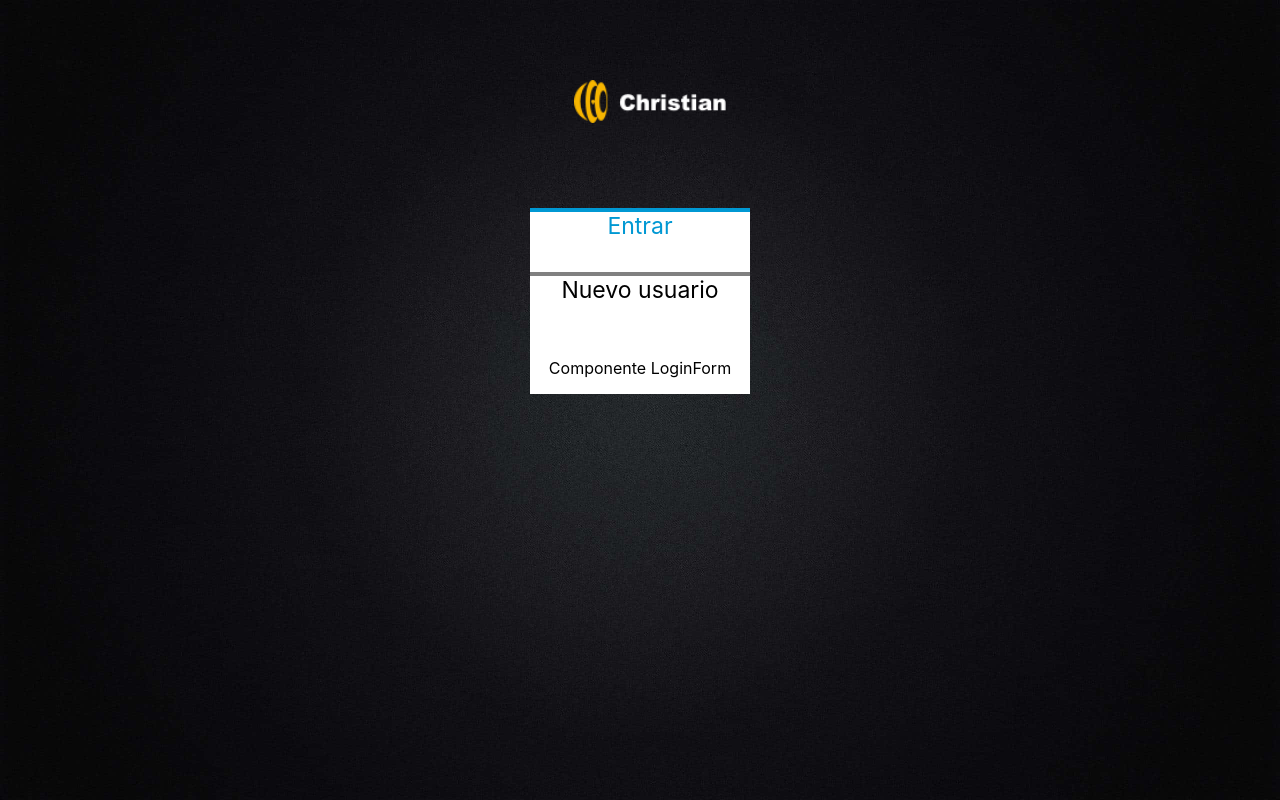
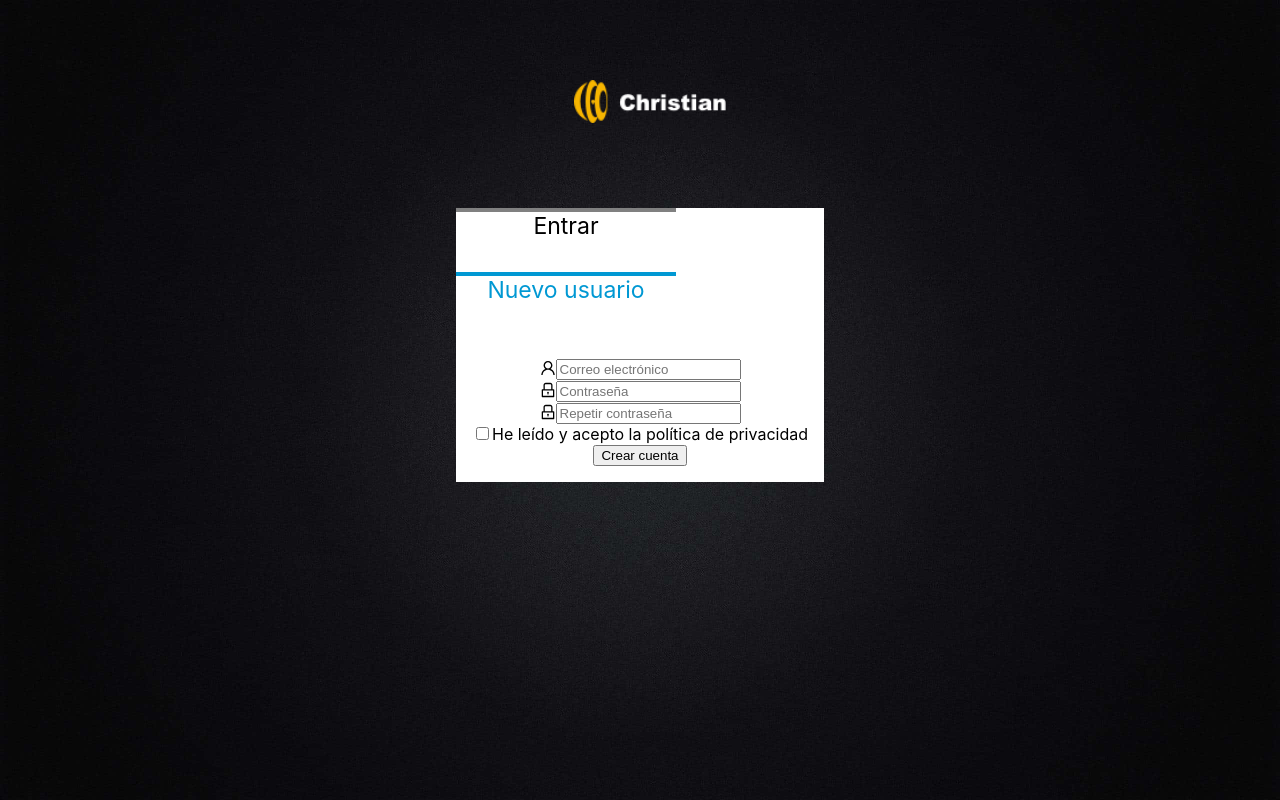
Before and after one commit to Luiggi13/clientR, a React (Create React App) app: page /admin/login in a window 1280 px wide. Built offline with nearby package versions, Linux system fonts and the light colour scheme; the HTML template or start-up script is replaced by a standard one.

Commit message:
form Register

```diff
--- /dev/null
+++ b/src/components/Admin/RegisterForm/RegisterForm.js
@@ -0,0 +1,51 @@
+import React from 'react';
+import { Layout,Form, Input, Button, Checkbox, notification } from "antd";
+import { UserOutlined,LockOutlined } from '@ant-design/icons';
+import "./RegisterForm.scss"
+
+export default function RegisterForm() {
+    // <MenuOutlined />
+    return (
+        <Form className="register-form">
+            <Form.Item>
+                <Input
+                prefix={<UserOutlined />}
+                type="email"
+                name="email"
+                placeholder="Correo electrónico"
+                className="register-form__input"
+                />
+            </Form.Item>
+            <Form.Item>
+                <Input
+                prefix={<LockOutlined />}
+                type="password"
+                name="password"
+                placeholder="Contraseña"
+                className="register-form__input"
+                />
+            </Form.Item>
+            <Form.Item>
+                <Input
+                prefix={<LockOutlined />}
+                type="password"
+                name="repeatPassword"
+                placeholder="Repetir contraseña"
+                className="register-form__input"
+                />
+            </Form.Item>
+            <Form.Item>
+                <Checkbox
+                name="privacyPolicy"
+                >
+                    He leído y acepto la política de privacidad
+                </Checkbox>
+            </Form.Item>
+            <Form.Item>
+                <Button htmlType="submit" className="register-form__button">
+                    Crear cuenta
+                </Button>
+            </Form.Item>
+        </Form>
+    );
+}
--- /dev/null
+++ b/src/components/Admin/RegisterForm/RegisterForm.scss
@@ -0,0 +1 @@
+@import "../../../scss/index.scss";
--- /dev/null
+++ b/src/components/Admin/RegisterForm/index.js
@@ -0,0 +1 @@
+export {default} from './RegisterForm';
--- a/src/pages/Admin/SignIn/SignIn.js
+++ b/src/pages/Admin/SignIn/SignIn.js
@@ -2,6 +2,8 @@ import React from 'react';
 import { Layout, Tabs} from "antd";
 import { Redirect } from 'react-router-dom';
 import Cllansola from "../../../assets/img/png/cllansola.png"
+import RegisterForm from "../../../components/Admin/RegisterForm";
+
 
 import "./SignIn.scss"
 
@@ -16,12 +18,12 @@ export default function SignIn () {
                     <img className="menu-top__left-logo" src={Cllansola} alt="Christian Llansola Llopis"/>
                 </h1>
                 <div className="sign-in__content-tabs">
-                    <Tabs type="card">
+                    <Tabs type="card" defaultActiveKey="2">
                         <TabPane tab={<span>Entrar</span>} key ="1">
                             Componente LoginForm
                         </TabPane>
-                        <TabPane tab={<span>Nuevo usuario</span>} key ="2">
-                            Componente RegisterForm
+                        <TabPane tab={<span>Nuevo usuario</span>} key ="2" >
+                            <RegisterForm />
                         </TabPane>
                     </Tabs>
                 </div>
```
